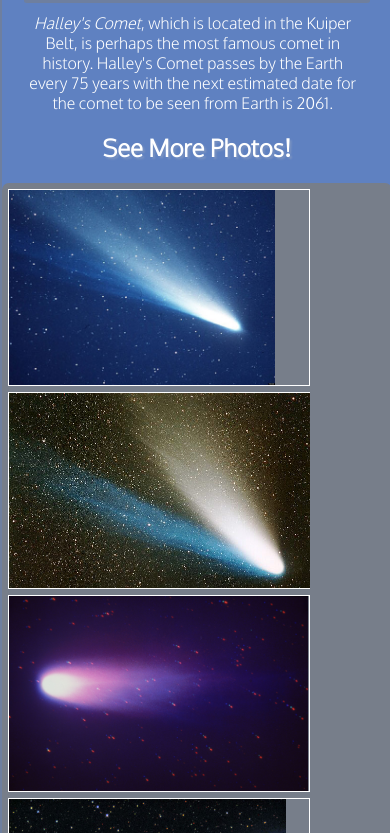
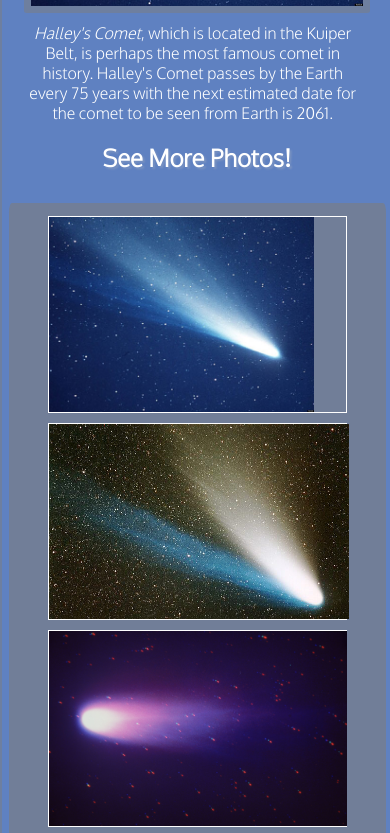
Before and after one commit to BNJMNwd/Use-Me-, a plain HTML site: page index.html in a window 390 px wide. Shown: the part 596-1429 px from the top of the page. Drawn offline with Linux system fonts and the light colour scheme.

Commit message:
galleries done

```diff
--- a/CSS/style1.css
+++ b/CSS/style1.css
@@ -114,8 +114,8 @@ h1 {
 	text-indent: -990000px;
 }
 
-h2, h3 {
-	padding: 0 20px;
+h2, h3, h4 {
+	padding: 10px 20px;
 	line-height: 125%;
 	color: white;
 	text-shadow: 2px 2px 2px #7992C1;
@@ -150,32 +150,28 @@ h2, h3 {
 
 
 dl {
-
 	list-style-type: none;
-	background-color: rgba(126, 126, 126, .8);
-	padding: 3px;
-	border-radius: 7px;
-	width: 97.916667% /*940px;*/
-	margin: 20px auto 20px;
+	width: 95.2083333% ;/* 914px; */
+	margin: 0 auto;
+	border-radius: .7291667%;
+	padding: .7291667%;
+	background-color: rgba(126, 126, 126, .6);
 	overflow: hidden;
 }
 
 dl li {
 	float: left;
-	Margin: 3px;
+	Margin: .7291667%;
 	}
 
 .gallery {
 	border: 1px solid white;
 	display: block;
-	width: 300px;
+	width: 297;
 	height: 195px;
 	outline: 0;
 }
 
-.gallery image {
-	max-width: 100%
-}
 
 
 /*-------gallery end--------*/
@@ -325,11 +321,14 @@ wrapper {
 #mainphotosection img {
 	float: none;
 	width: 85%;
+	display: block;
+	margin: 0 auto;
 }
 
 #mainphotosection p {
+	margin: 0 auto;
+	text-align: center;
 	font-size: 1em;
-	padding: 0 10px;
 	width: 85%;
 }
 
@@ -416,7 +415,7 @@ header li {
 }
 
 
-h2, h3 {
+h2, h3, h4 {
 	padding-top: 40px;
 	text-align: center;
 	margin: 50px auto 20px auto;
@@ -457,6 +456,12 @@ h2, h3 {
 }
 
 
+dl li {
+	float: none;
+	Margin: 10px auto;
+	width: 297px;
+
+	}
 
 aside {
 	color: white;
@@ -528,7 +533,7 @@ header li {
 
 }
 
-h2, h3 {
+h2, h3, h4 {
 	font-size: 1.5em;
 	padding-top: 10px;
 	text-align: center;
@@ -570,6 +575,12 @@ h2, h3 {
 }
 
 
+dl li {
+	float: none;
+	Margin: 10px auto;
+	width: 297px;
+	}
+
 aside {
 	color: white;
 	width: 95%;
--- a/index.html
+++ b/index.html
@@ -75,7 +75,7 @@
 		 The comet was first named in Halley's honour by French astronomer Nicolas Louis de Lacaille in 1759.</P>
 	</div> <!-- end haley detail-->
 
-<h3>Tell me more about comets!</h3>
+<h4>Tell me more about comets!</h4>
 
 	<section id="maincontent">
 
```
